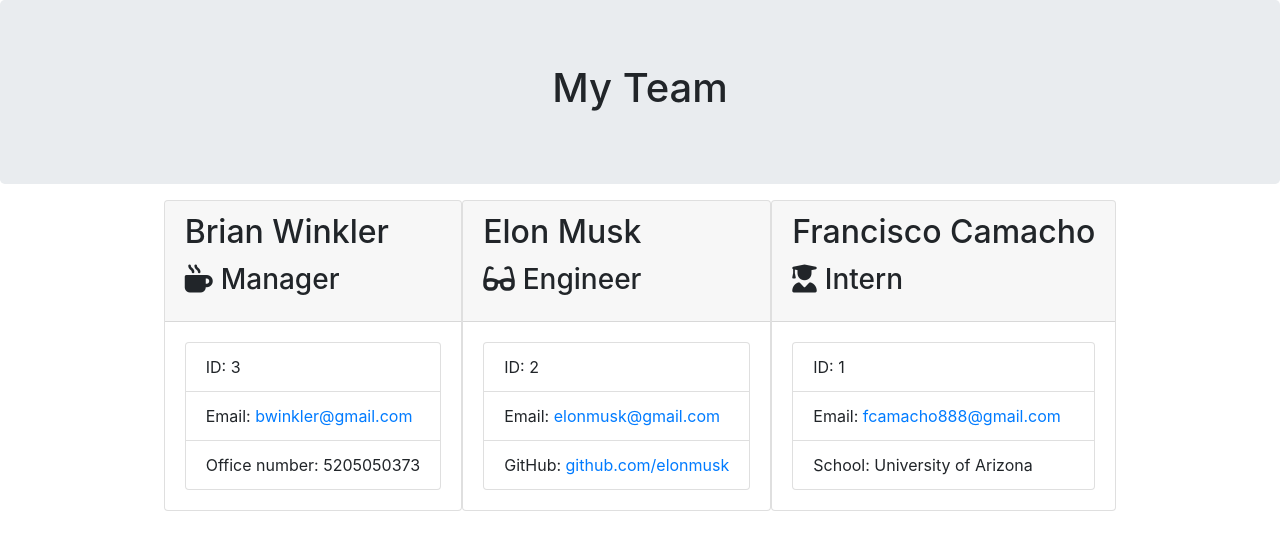
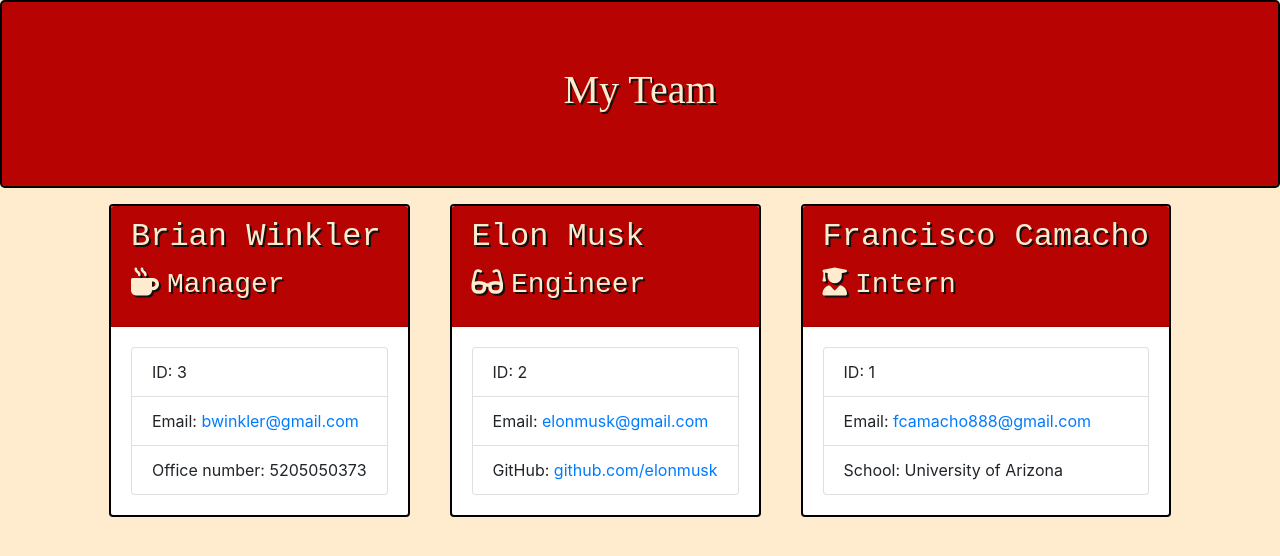
Before and after one commit to fcamacho8/Template-Engine---Employee-Summary, a website: page Develop/output/team.html in a window 1280 px wide. Drawn offline with nearby package versions, Linux system fonts and the light colour scheme.

Commit message:
Added team.css

```diff
--- /dev/null
+++ b/Develop/output/team.css
@@ -0,0 +1,33 @@
+body{
+    background-color: blanchedalmond;
+}
+
+h2,
+h3{
+    font-family: monospace;
+    text-shadow:2px 2px rgb(17, 17, 17);
+}
+
+.jumbotron{
+    background-color: rgb(184, 3, 3);
+    color: blanchedalmond;
+    border: 2px solid black;
+    text-shadow:2px 2px rgb(17, 17, 17);
+    font-family: 'Times New Roman', Times, serif;
+
+}
+
+.card-header{
+    background-color: rgb(184, 3, 3) ;
+    color: blanchedalmond;
+
+
+
+}
+
+.card{
+    margin-left: 20px;
+    margin-right: 20px;
+    border: 2px solid black;
+
+}
--- a/Develop/output/team.html
+++ b/Develop/output/team.html
@@ -8,7 +8,7 @@
     <title>My Team</title>
     <link rel="stylesheet" href="https://stackpath.bootstrapcdn.com/bootstrap/4.3.1/css/bootstrap.min.css"
         integrity="sha384-ggOyR0iXCbMQv3Xipma34MD+dH/1fQ784/j6cY/iJTQUOhcWr7x9JvoRxT2MZw1T" crossorigin="anonymous">
-    <link rel="stylesheet" href="style.css">
+    <link rel="stylesheet" href="team.css">
     <script src="https://kit.fontawesome.com/c502137733.js"></script>
 </head>
 
```
